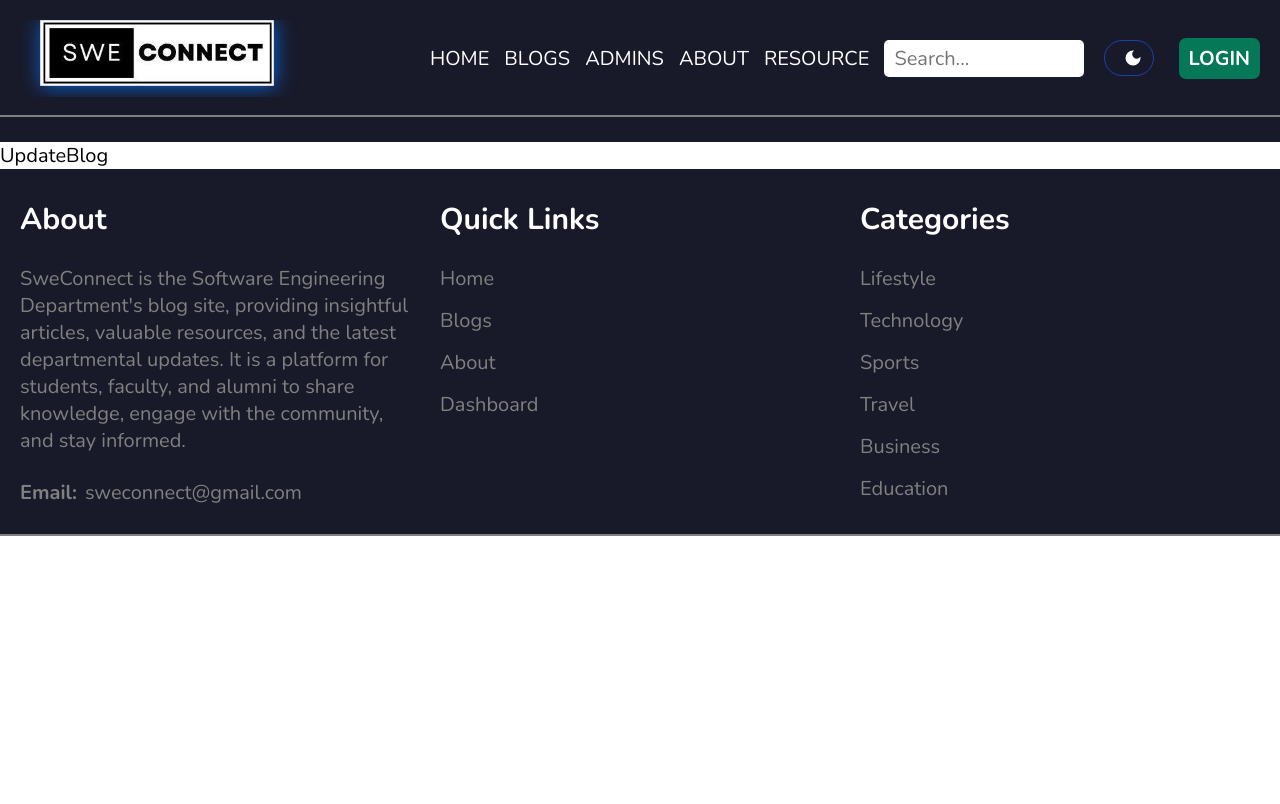
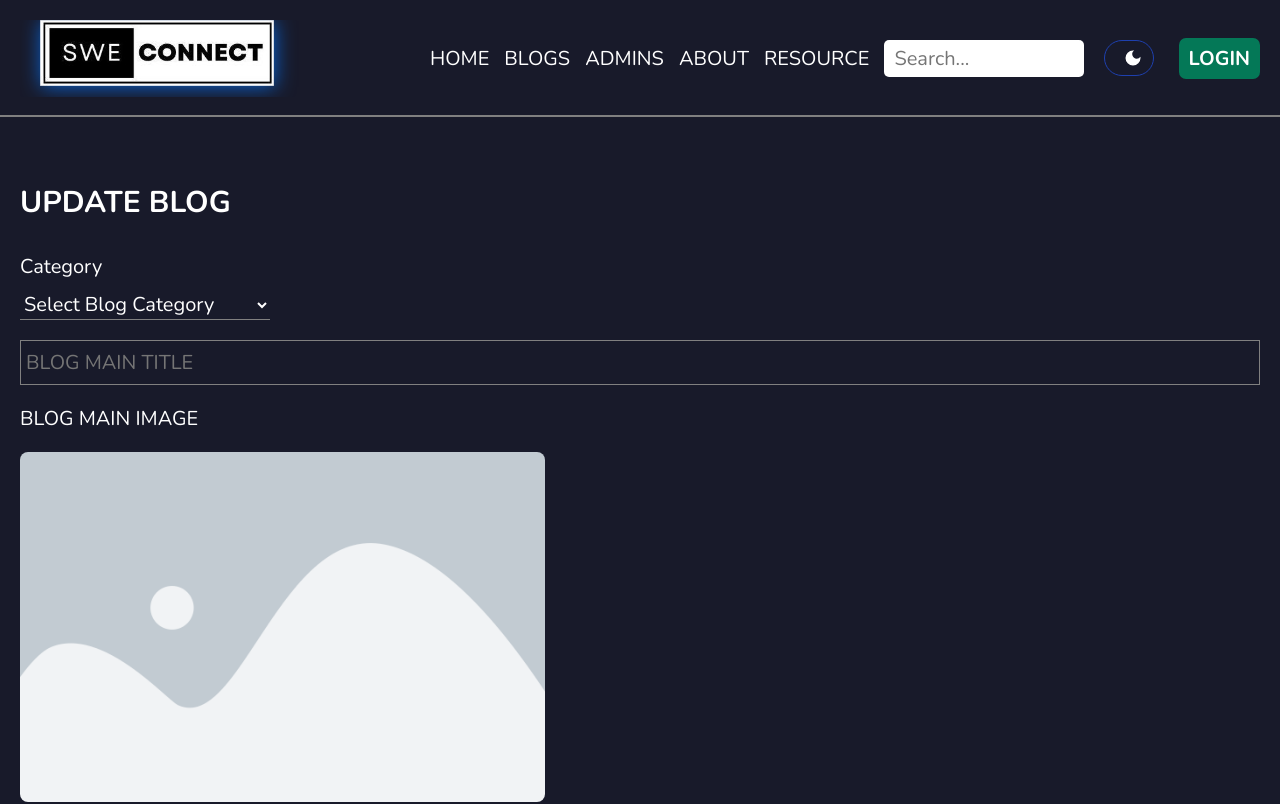
Before and after one commit to AmitHJoy55/Blog-Site-, a React (Vite) app in the folder Frontend/: page /blog/update/1 in a window 1280 px wide. Shown: the top 804 px of the page. Built offline with nearby package versions, Linux system fonts and the light colour scheme; no server answers.

Commit message:
Update Blog page created

```diff
--- a/Frontend/src/App.css
+++ b/Frontend/src/App.css
@@ -1480,3 +1480,136 @@ body.dark-mode {
 }
 @media (max-width: 930px) {
 }
+
+/* ***************************** Update Blog ************************ */
+
+.update-blog {
+  display: flex;
+  flex-direction: column;
+  gap: 30px;
+  padding: 40px 20px;
+  margin: 0 auto;
+  min-width: 1500px;
+  max-width: 1500px;
+}
+.update-blog .category-box {
+  display: flex;
+  flex-direction: column;
+  gap: 12px;
+}
+.update-blog .category-box,
+.update-blog .publish-box {
+  display: flex;
+  flex-direction: column;
+  gap: 10px;
+  margin-bottom: 20px;
+}
+.update-blog .category-box select,
+.update-blog .publish-box select {
+  width: 250px;
+  background: transparent;
+  border: none;
+  border-bottom: 1px solid gray;
+}
+.update-blog input {
+  width: 100%;
+  background: transparent;
+  border: 1px solid gray;
+  padding: 8px 5px;
+  margin-bottom: 20px;
+}
+
+.light-bg .update-blog .category-box select,
+.light-bg .update-blog .publish-box select,
+.light-bg .update-blog input {
+  color: #13141e;
+}
+.update-blog .category-box select:focus,
+.update-blog .publish-box select:focus,
+.update-blog input:focus {
+  outline: none;
+}
+.update-blog .category-box option,
+.update-blog .publish-box option {
+  background: #13141e;
+  color: #fff;
+}
+.dark-bg .update-blog .category-box select,
+.dark-bg .update-blog .publish-box select,
+.dark-bg .update-blog input {
+  color: #fff;
+}
+
+.update-blog .mainImg {
+  width: fit-content;
+  height: 500px;
+  margin-bottom: 20px;
+}
+.update-blog input:focus,
+.update-blog textarea:focus,
+.update-blog select:focus {
+  outline: none;
+}
+.update-blog .intro {
+  width: 100%;
+  margin-top: 25px;
+  background: transparent;
+  border-radius: 8px;
+  padding: 8px 5px;
+  height: 200px;
+  margin-bottom: 10px;
+}
+.light-bg .update-blog .intro {
+  color: #13141e;
+}
+.dark-bg .update-blog .intro {
+  color: #fff;
+}
+.update-blog .sub-para {
+  display: flex;
+  flex-direction: column;
+  gap: 20px;
+  margin: 20px 0;
+}
+.update-blog img {
+  border-radius: 8px;
+  height: 350px;
+  width: fit-content;
+}
+.dark-bg .update-blog .sub-para input,
+.dark-bg .update-blog .sub-para textarea {
+  padding: 8px 4px;
+  border: 1px solid gray;
+  background: transparent;
+  color: #fff;
+}
+.update-blog input::file-selector-button {
+  width: 300px;
+  position: absolute;
+  padding: 7px;
+  border: none;
+  background: #0e7490;
+  color: #fff;
+  font-weight: 700;
+}
+.update-blog form .update-btn {
+  padding: 8px 0;
+  width: 320px;
+  float: right;
+  background: #facc15;
+  transition: 0.3s;
+  border: none;
+  color: #000;
+  font-weight: 700;
+  border-radius: 8px;
+}
+.update-blog form .update-btn:hover {
+  transition: 0.3s;
+  background: #ca8a04;
+}
+
+@media (max-width: 1520px) {
+  .update-blog {
+    min-width: 100%;
+  }
+}
--- a/Frontend/src/components/pages/UpdateBlog.jsx
+++ b/Frontend/src/components/pages/UpdateBlog.jsx
@@ -1,11 +1,208 @@
-import React from 'react'
+import axios from "axios";
+import React, { useContext, useEffect, useState } from "react";
+import toast from "react-hot-toast";
+import { useParams } from "react-router-dom";
+import { Context } from "../../main";
 
 const UpdateBlog = () => {
+  const { id } = useParams();
+  const [category, setCategory] = useState("");
+  const [mainImage, setMainImage] = useState("");
+  const [intro, setIntro] = useState("");
+  const [paraOneTitle, setParaOneTitle] = useState("");
+  const [paraOneImage, setParaOneImage] = useState("");
+  const [paraOneDescription, setParaOneDescription] = useState("");
+  const [mainImagePreview, setMainImagePreview] = useState("");
+  const [paraOneImagePreview, setParaOneImagePreview] = useState("");
+  const [title, setTitle] = useState("");
+  const [published, setPublished] = useState(true);
+
+  useEffect(() => {
+    const fetchBlog = async () => {
+      try {
+        const { data } = await axios.get(
+          `http://localhost:4000/api/v1/blog/singleblog/${id}`,
+          { withCredentials: true }
+        );
+        setTitle(data.blog.title);
+        setIntro(data.blog.intro);
+        setCategory(data.blog.category);
+        setPublished(data.blog.published);
+        setMainImage(data.blog.mainImage.url);
+        setParaOneTitle(data.blog.paraOneTitle);
+        setParaOneDescription(data.blog.paraOneDescription);
+        data.blog.paraOneImage && setParaOneImage(data.blog.paraOneImage.url);
+      } catch (error) {
+        console.log(error);
+      }
+    };
+    fetchBlog();
+  }, [id]);
+
+  const handleUpdate = async (e) => {
+    e.preventDefault();
+    const updatedBlog = new FormData();
+    updatedBlog.append("title", title);
+    updatedBlog.append("intro", intro);
+    updatedBlog.append("category", category);
+    console.log(published);
+    updatedBlog.append("published", published);
+    updatedBlog.append("mainImage", mainImage);
+    if (paraOneTitle && paraOneTitle.length !== 0) {
+      updatedBlog.append("paraOneTitle", paraOneTitle);
+    } else {
+      updatedBlog.append("paraOneTitle", "");
+    }
+    if (paraOneDescription && paraOneDescription.length !== 0) {
+      updatedBlog.append("paraOneDescription", paraOneDescription);
+    } else {
+      updatedBlog.append("paraOneDescription", "");
+    }
+    if (paraOneImage) {
+      updatedBlog.append("paraOneImage", paraOneImage);
+    }
+
+    try {
+      const { data } = await axios.put(
+        `http://localhost:4000/api/v1/blog/update/${id}`,
+        updatedBlog,
+        { withCredentials: true }
+      );
+      toast.success(data.message);
+    } catch (error) {
+      toast.error(error.response.data.message);
+    }
+  };
+
+  const mainImagePreviewHandler = (e) => {
+    const file = e.target.files[0];
+    const reader = new FileReader();
+    reader.readAsDataURL(file);
+    reader.onload = () => {
+      setMainImagePreview(reader.result);
+      setMainImage(file);
+    };
+  };
+  const paraOneImagePreviewHandler = (e) => {
+    const file = e.target.files[0];
+    const reader = new FileReader();
+    reader.readAsDataURL(file);
+    reader.onload = () => {
+      setParaOneImagePreview(reader.result);
+      setParaOneImage(file);
+    };
+  };
+
+
+
+  const { mode } = useContext(Context);
+
   return (
-    <div>
-      UpdateBlog
-    </div>
-  )
-}
+    <article className={mode === "dark" ? "dark-bg" : "light-bg"}>
+      <section className="update-blog">
+        <h3>UPDATE BLOG</h3>
+        <form>
+          <div className="category-box">
+            <label>Category</label>
+            <select
+              value={category}
+              onChange={(e) => setCategory(e.target.value)}
+            >
+              <option value="">Select Blog Category</option>
+              <option value="Lifestyle">Lifestyle</option>
+              <option value="Technology">Technology</option>
+              <option value="Sports">Sports</option>
+              <option value="Travel">Travel</option>
+              <option value="Business">Business</option>
+              <option value="Economy">Economy</option>
+            </select>
+          </div>
+          <input
+            type="text"
+            placeholder="BLOG MAIN TITLE"
+            value={title}
+            onChange={(e) => setTitle(e.target.value)}
+          />
+          <div
+            style={{ display: "flex", flexDirection: "column", gap: "20px" }}
+          >
+            <label>BLOG MAIN IMAGE</label>
+            <img
+              src={
+                mainImagePreview
+                  ? `${mainImagePreview}`
+                  : mainImage
+                  ? `${mainImage}`
+                  : "/imgPL.webp"
+              }
+              alt="subParaOneImg"
+            />
+            <input
+              type="file"
+              onChange={mainImagePreviewHandler}
+              style={{ border: "none" }}
+            />
+          </div>
+          <textarea
+            rows="25"
+            className="intro"
+            placeholder="BLOG INTRO..... (Must contain at least 250 characters!)"
+            value={intro}
+            onChange={(e) => setIntro(e.target.value)}
+          />
+          <div className="sub-para">
+            <input
+              type="text"
+              placeholder="Paragraph one title"
+              value={
+                paraOneTitle && paraOneTitle.length > 0 ? paraOneTitle : ""
+              }
+              onChange={(e) => setParaOneTitle(e.target.value)}
+            />
+            <img
+              src={
+                paraOneImagePreview
+                  ? `${paraOneImagePreview}`
+                  : paraOneImage
+                  ? `${paraOneImage}`
+                  : "/imgPL.webp"
+              }
+              alt="subParaOneImg"
+            />
+            <input
+              type="file"
+              onChange={paraOneImagePreviewHandler}
+              style={{ border: "none" }}
+            />
+            <textarea
+              rows="10"
+              placeholder="Blog First Sub Paragraph Comes Here..."
+              value={
+                paraOneDescription && paraOneDescription.length > 0
+                  ? paraOneDescription
+                  : ""
+              }
+              onChange={(e) => setParaOneDescription(e.target.value)}
+            />
+          </div>
 
-export default UpdateBlog
+          <div className="publish-box">
+            <label>Published?</label>
+            <select
+              value={published === null ? "" : published}
+              onChange={(e) => setPublished(e.target.value === "true")}
+            >
+              <option value={true}>Yes</option>
+              <option value={false}>No</option>
+            </select>
+          </div>
+          <button className="update-btn" onClick={handleUpdate}>
+            UPDATE
+          </button>
+        </form>
+      </section>
+    </article>
+  );
+};
+
+export default UpdateBlog;
```
